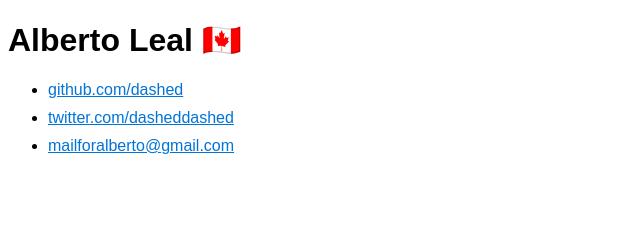
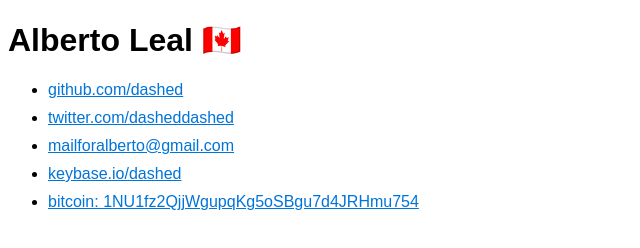
Before and after one commit to dashed/dashed.github.io, a plain HTML site: page index.html in a window 1280 px wide. Shown: the whole page, without its empty margins (0-640 px from the left). Drawn offline with Linux system fonts and the light colour scheme.

Commit message:
add keybase and bitcoin address

```diff
--- a/index.html
+++ b/index.html
@@ -22,6 +22,8 @@
     <li><a href="https://github.com/dashed" target="_blank">github.com/dashed</a></li>
     <li><a href="https://twitter.com/dasheddashed" target="_blank">twitter.com/dasheddashed</a></li>
     <li><a href="mailto:mailforalberto@gmail.com" target="_blank">mailforalberto@gmail.com</a></li>
+    <li><a href="https://keybase.io/dashed" target="_blank">keybase.io/dashed</a></li>
+    <li><a href="bitcoin:1NU1fz2QjjWgupqKg5oSBgu7d4JRHmu754?message=albertoleal.ca" target="_blank">bitcoin: 1NU1fz2QjjWgupqKg5oSBgu7d4JRHmu754</a></li>
   </ul>
 </body>
 </html>
```
